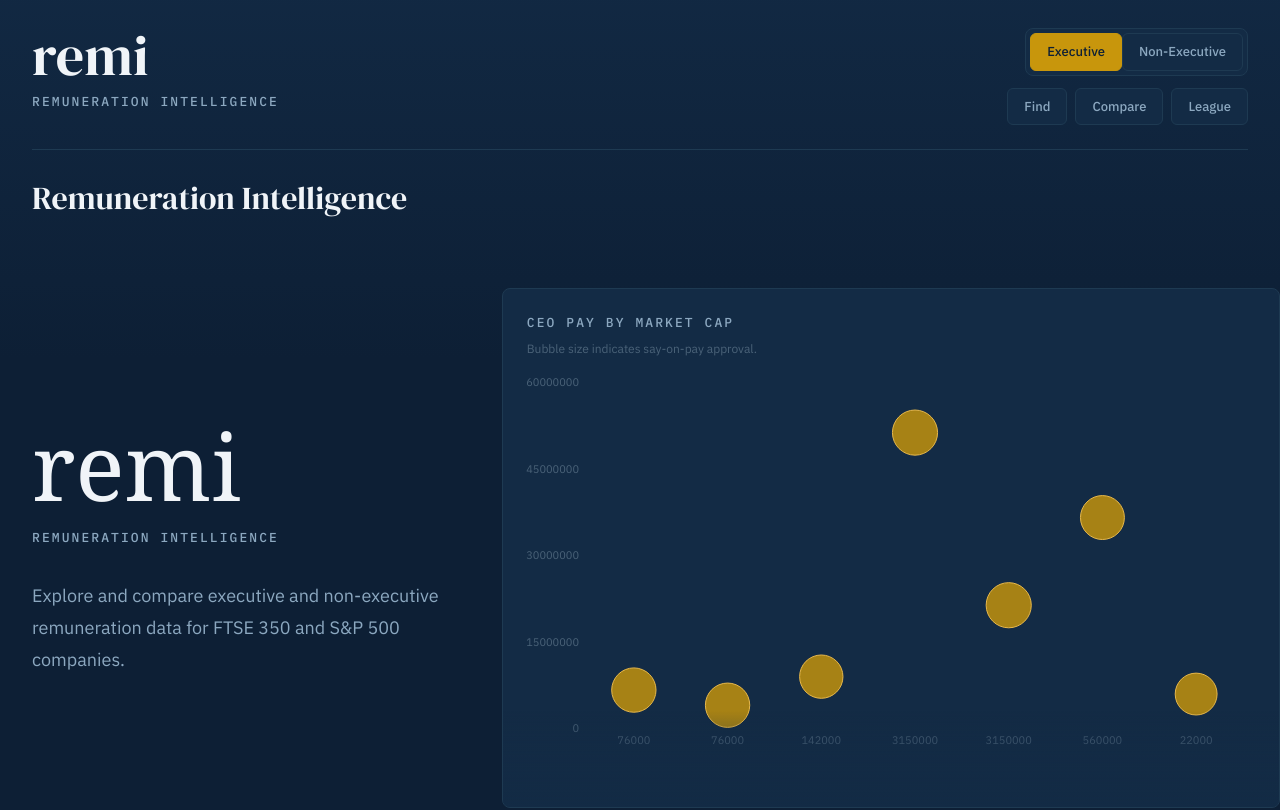
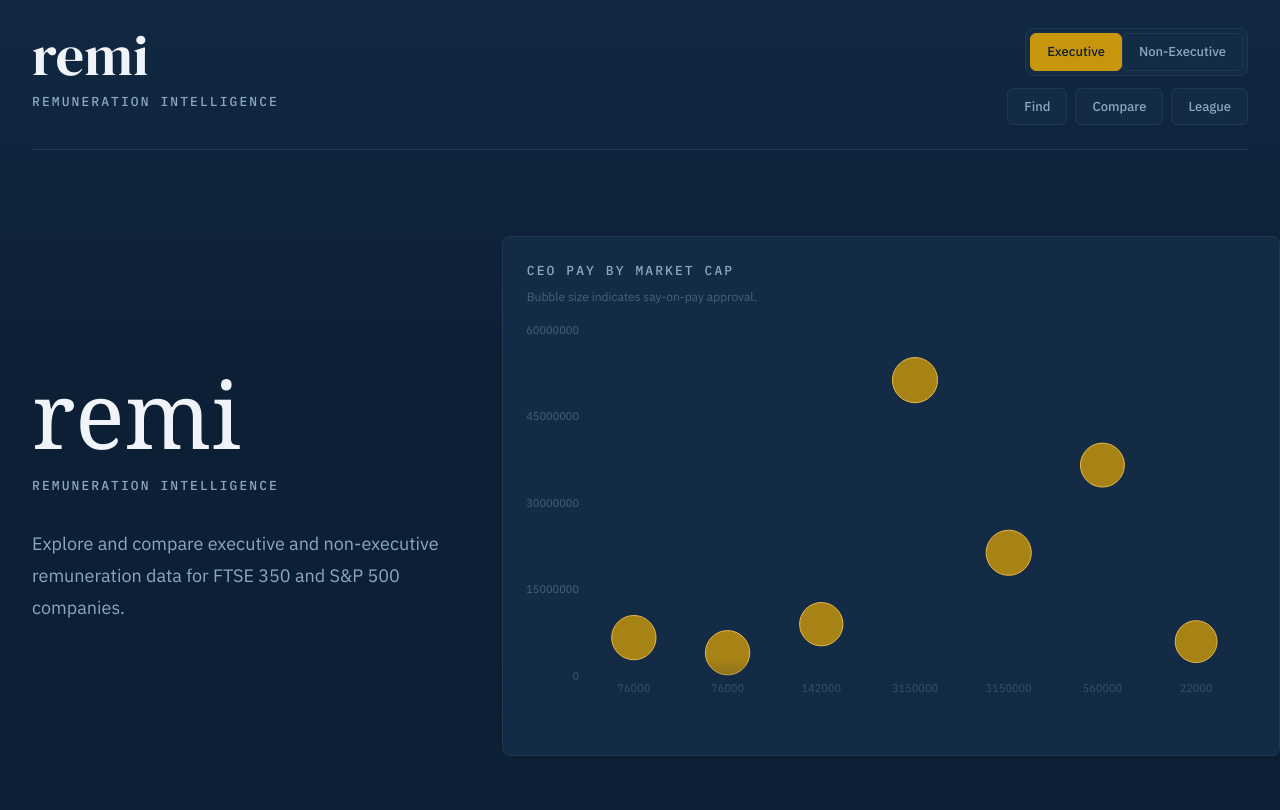
Before and after one commit to asafrubin00/Remi, a React (Vite) app: page / in a window 1280 px wide. Shown: the top 810 px of the page. Built offline with nearby package versions, Linux system fonts and the light colour scheme; no server answers.

Commit message:
fix: refine landing composition

```diff
--- a/src/App.jsx
+++ b/src/App.jsx
@@ -109,14 +109,14 @@
       </header>
 
       <section className="flex-1">
-        <div className="mb-5 flex items-end justify-between">
-          <h2 className="remi-title">{screenTitle}</h2>
-          {activeView !== "landing" ? (
+        {activeView !== "landing" ? (
+          <div className="mb-5 flex items-end justify-between">
+            <h2 className="remi-title">{screenTitle}</h2>
             <p className="remi-kicker">
               Viewing {directorType === "executive" ? "Executive" : "Non-Executive"} data · {dataset.some((company) => company.scrape?.status === "live-metadata") ? "Live metadata" : "Seeded data"}
             </p>
-          ) : null}
-        </div>
+          </div>
+        ) : null}
         {activeView === "landing" ? (
           <LandingScreen dataset={dataset} onEnter={() => navigate("find")} />
         ) : activeView === "find" ? (
```
